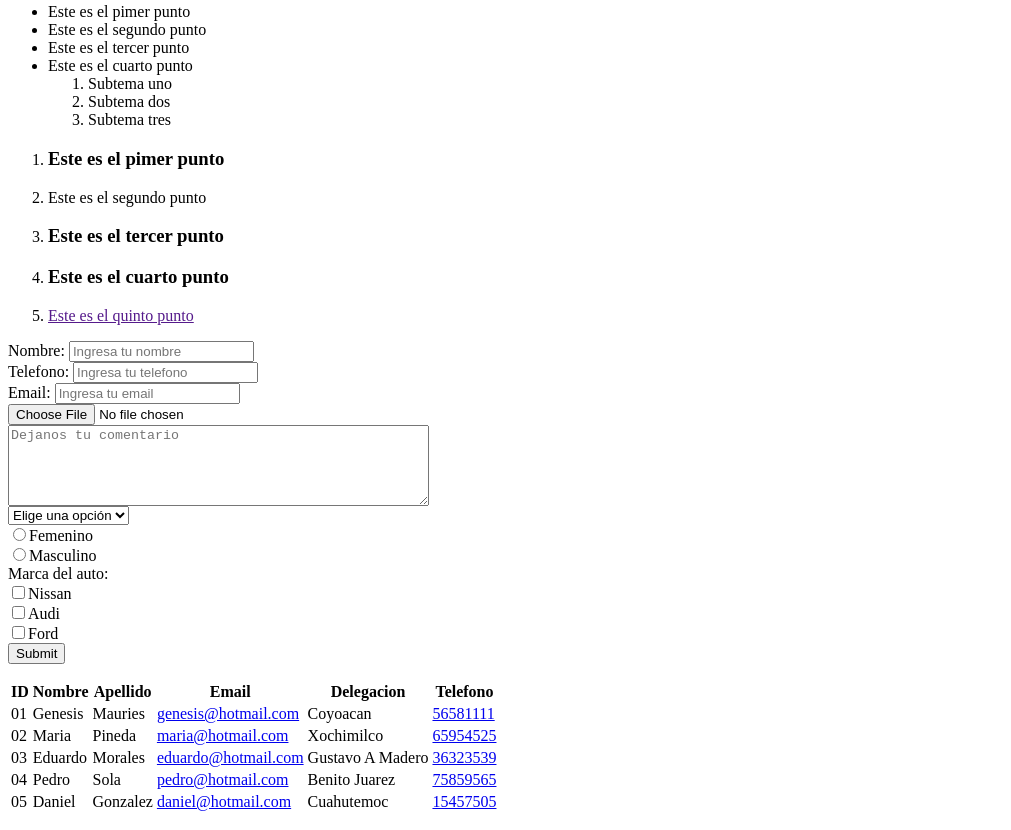
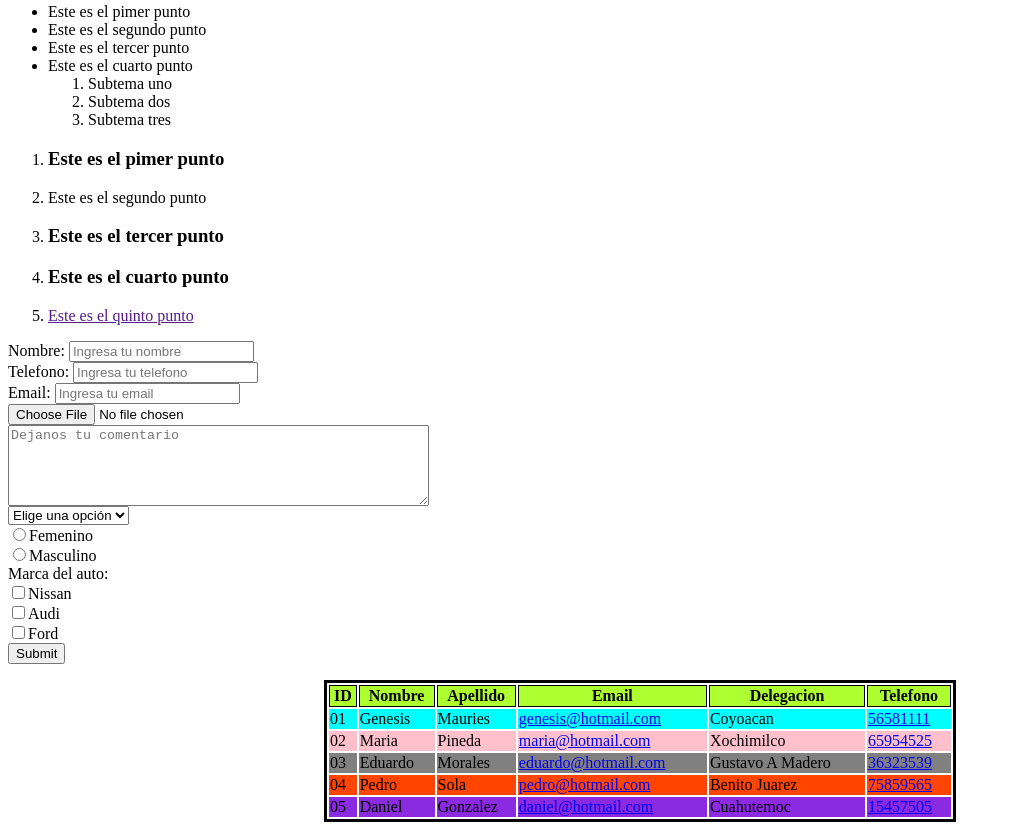
Before and after one commit to GenesisMauries/cursohtml, a plain HTML site: page index.html in a window 1280 px wide. Shown: the part 428-1258 px from the top of the page, without its empty margins (0-1011 px from the left). Drawn offline with Linux system fonts and the light colour scheme.

Commit message:
Final de clase

```diff
--- a/index.html
+++ b/index.html
@@ -4,7 +4,32 @@
         <title>Stranger</title>
         <!-- Meta para codificacion de caracteres especiales -->
         <meta charset="utf-8"/>
-
+        <style>
+            table{
+                margin: 0 auto;
+            }
+            th{
+                border: 1px solid black;
+            }
+            .first-row{
+                background-color: greenyellow;
+            }
+            .blue{
+                background-color: aqua;
+            }
+            .orange{
+                background-color: orangered;
+            }
+            .pink{
+                background-color: pink;
+            }
+            .gray{
+                background-color: gray;
+            }
+            .violet{
+                background-color: blueviolet;
+            }
+        </style>
     </head>
     <body>
         <header>
@@ -81,17 +106,18 @@
             <input type='submit' name='submit'>
             <br>
         </form>
-        <table>
-            <tr>
+        <!-- Tablas -->
+        <table style='width: 50%; border: solid black;'>
+            <tr class='first-row'>
                 <th>ID</th>
-                <th>Nombre</th>
+                <th >Nombre</th>
                 <th>Apellido</th>
                 <th>Email</th>
                 <th>Delegacion</th>
                 <th>Telefono</th>
 
             </tr>
-            <tr>
+            <tr class= 'blue'>
                 <td>01</td>
                 <td>Genesis</td>
                 <td>Mauries</td>
@@ -99,7 +125,7 @@
                 <td>Coyoacan</td>
                 <td><a href='tel:56581111'>56581111</a></td>
             </tr>
-            <tr>
+            <tr class= 'pink'>
                 <td>02</td>
                 <td>Maria</td>
                 <td>Pineda</td>
@@ -107,7 +133,7 @@
                 <td>Xochimilco</td>
                 <td><a href="tel:65954525">65954525</a></td>
             </tr>
-            <tr>
+            <tr class='gray'>
                 <td>03</td>
                 <td>Eduardo</td>
                 <td>Morales</td>
@@ -115,7 +141,7 @@
                 <td>Gustavo A Madero</td>
                 <td><a href="tel:36323539">36323539</a></td>
             </tr>
-            <tr>
+            <tr  class='orange'>
                 <td>04</td>
                 <td>Pedro</td>
                 <td>Sola</td>
@@ -124,8 +150,8 @@
                 <td><a href="tel:75859565">75859565</a></td>
 
             </tr>
-            <tr>
-                <td>05</td>
+            <tr class='violet'>
+                <td >05</td>
                 <td>Daniel</td>
                 <td>Gonzalez</td>
                 <td><a href="mailto:daniel@hotmail.com">daniel@hotmail.com</a></td>
@@ -133,6 +159,5 @@
                 <td><a href="tel:15457505">15457505</a></td>
             </tr>
         </table>
-
     </body>
 </html>
```
Also changed, not shown: 1 other file.
